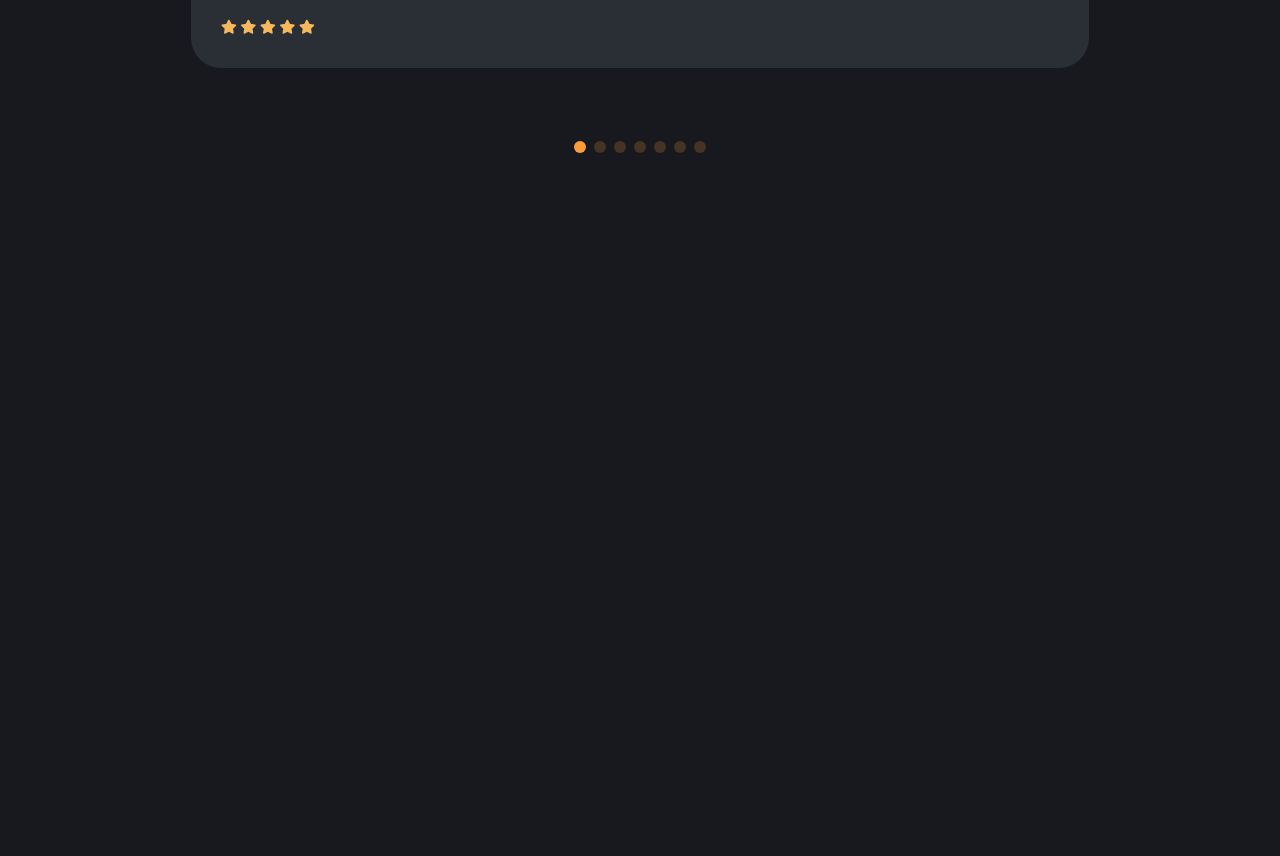
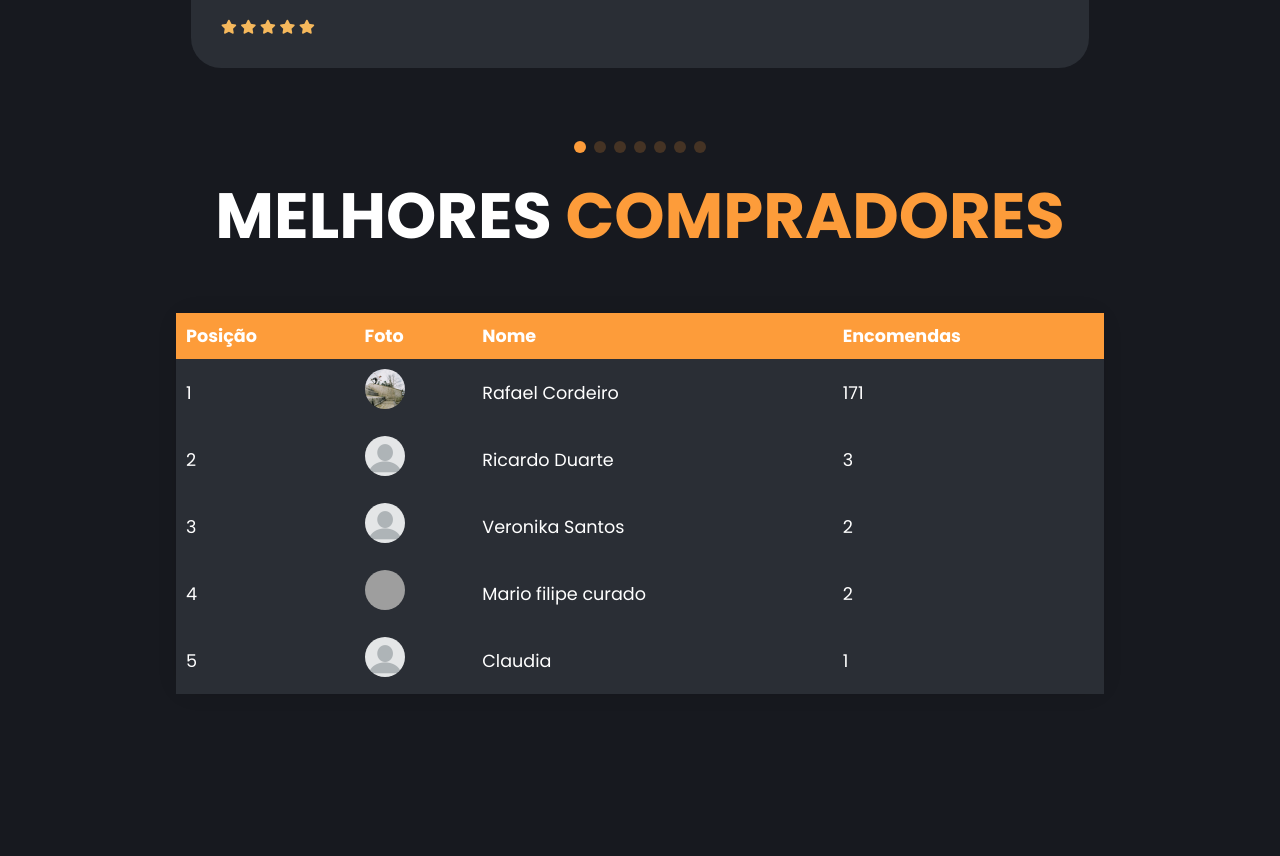
Before and after one commit to PAP-Claudia-e-Filhos-LDA/PAP-Claudia-e-Filhos-HTML, a PHP site: page /PAP-Claudia-e-Filhos-LDA/php/about.php in a window 1280 px wide. Shown: the part 1533-2389 px from the top of the page. Before the commit the page ends 1686 px from the top, so only its background shows below. Run offline with PHP 8.4, Linux system fonts and the light colour scheme; data comes from the database, SQL or seed files in the repository; grey boxes are pictures that could not be loaded.

Commit message:
leaderboard

```diff
--- /dev/null
+++ b/includes/buyers_inc.php
@@ -0,0 +1,50 @@
+<?php
+include('../includes/conn.php');
+
+// Função para obter o número de encomendas de um cliente
+function getNumeroEncomendas($userId, $db)
+{
+  $query = "SELECT COUNT(*) as numEncomendas FROM Encomendas WHERE id_clientes = :userid";
+  $stmt = $db->prepare($query);
+  $stmt->bindValue(':userid', $userId, SQLITE3_INTEGER);
+  $result = $stmt->execute();
+  $row = $result->fetchArray(SQLITE3_ASSOC);
+
+  return $row['numEncomendas'];
+}
+
+// Função para obter os 10 principais compradores
+function getTopBuyers($db)
+{
+  $query = "
+        SELECT
+            c.id_clientes,
+            c.username,
+            c.nome_cliente,
+            c.imagem_perfil,
+            COUNT(e.id_Encomendas) as numEncomendas
+        FROM
+            Clientes c
+        LEFT JOIN
+            Encomendas e
+        ON
+            c.id_clientes = e.id_clientes
+        GROUP BY
+            c.id_clientes
+        ORDER BY
+            numEncomendas DESC
+        LIMIT 5";
+
+  $stmt = $db->prepare($query);
+  $result = $stmt->execute();
+
+  $topBuyers = array();
+  while ($row = $result->fetchArray(SQLITE3_ASSOC)) {
+    $topBuyers[] = $row;
+  }
+
+  return $topBuyers;
+}
+
+// Obtendo os 10 principais compradores
+$topBuyers = getTopBuyers($db);
--- a/php/about.php
+++ b/php/about.php
@@ -13,11 +13,14 @@
       <!–– link para as fonts ––>
         <link rel="preconnect" href="https://fonts.googleapis.com" />
         <link rel="preconnect" href="https://fonts.gstatic.com" crossorigin />
-        <link href="https://fonts.googleapis.com/css2?family=Poppins:wght@400;500;600;700;800&display=swap" rel="stylesheet" />
+        <link href="https://fonts.googleapis.com/css2?family=Poppins:wght@400;500;600;700;800&display=swap"
+          rel="stylesheet" />
 
 
         <!–– CDN para os icons ––>
-          <link rel="stylesheet" href="https://cdnjs.cloudflare.com/ajax/libs/font-awesome/5.15.4/css/all.min.css" integrity="sha512-1ycn6IcaQQ40/MKBW2W4Rhis/DbILU74C1vSrLJxCq57o941Ym01SwNsOMqvEBFlcgUa6xLiPY/NS5R+E6ztJQ==" crossorigin="anonymous" referrerpolicy="no-referrer" />
+          <link rel="stylesheet" href="https://cdnjs.cloudflare.com/ajax/libs/font-awesome/5.15.4/css/all.min.css"
+            integrity="sha512-1ycn6IcaQQ40/MKBW2W4Rhis/DbILU74C1vSrLJxCq57o941Ym01SwNsOMqvEBFlcgUa6xLiPY/NS5R+E6ztJQ=="
+            crossorigin="anonymous" referrerpolicy="no-referrer" />
           <!–– CDN para o swiper ––>
             <link rel="stylesheet" href="https://cdn.jsdelivr.net/npm/swiper@11/swiper-bundle.min.css" />
 </head>
@@ -236,8 +239,44 @@
         </div>
       </div>
 
+
+
+
+
+      </div>
+      <div class="main-title hidden">
+        <h2>Melhores <span>Compradores</span><span class="bg-text"></span></h2>
+      </div>
+
+      <?php include('../includes/buyers_inc.php'); ?>
+
+      <table class="leaderboard hidden">
+        <thead>
+          <tr>
+            <th>Posição</th>
+            <th>Foto</th>
+            <th>Nome</th>
+            <th>Encomendas</th>
+          </tr>
+        </thead>
+        <tbody>
+          <?php
+          $position = 1;
+          foreach ($topBuyers as $buyer) {
+            echo "<tr>";
+            echo "<td>{$position}</td>";
+            echo "<td><img src='" . htmlspecialchars($buyer['imagem_perfil']) . "' alt='" . htmlspecialchars($buyer['nome_cliente']) . "'></td>";
+            echo "<td>" . htmlspecialchars($buyer['nome_cliente']) . "</td>";
+            echo "<td>" . htmlspecialchars($buyer['numEncomendas']) . "</td>";
+            echo "</tr>";
+            $position++;
+          }
+          ?>
+        </tbody>
+      </table>
+
+
     </section>
-
   </main>
 
   <div class="controls">
--- a/styles/style.css
+++ b/styles/style.css
@@ -1322,6 +1322,97 @@ button.submit:hover {
   color: var(--color-white); /* Cor do texto das opções */
 }
 
+.leaderboard {
+  margin: 50px auto;
+  width: 100%; /* Alterado para 100% para preencher o contêiner pai */
+  max-width: 1000px;
+  border-radius: 20px;
+  border-collapse: collapse;
+  box-shadow: 0 0 20px rgba(0, 0, 0, 0.1);
+  overflow-x: auto; /* Adicionado para rolagem horizontal em dispositivos menores */
+}
+
+.leaderboard th,
+.leaderboard td {
+  padding: 10px; /* Reduzido o padding para economizar espaço */
+  text-align: left;
+  background-color: var(--color-grey-5);
+  color: #fff;
+}
+
+.leaderboard th {
+  background-color: var(--color-secondary);
+}
+
+.leaderboard tr:nth-child(even) {
+  background-color: var(--color-grey-5);
+}
+
+.leaderboard tr:hover {
+  background-color: var(--color-grey-6);
+}
+
+.leaderboard img {
+  width: 40px; /* Reduzido o tamanho das imagens para economizar espaço */
+  height: 40px;
+  border-radius: 50%;
+  -o-object-fit: cover;
+     object-fit: cover;
+}
+
+@media (max-width: 768px) {
+  .leaderboard th,
+  .leaderboard td {
+    padding: 8px; /* Ajustes adicionais de padding para telas menores */
+  }
+  .leaderboard img {
+    width: 30px; /* Reduzido ainda mais o tamanho das imagens para telas menores */
+    height: 30px;
+  }
+}
+.card-container {
+  display: flex;
+  justify-content: space-around;
+  gap: 20px; /* Espaçamento entre os cards */
+}
+
+.card {
+  width: 300px;
+  padding: 20px;
+  border: 1px solid #ccc;
+  border-radius: 8px;
+  text-align: center;
+  box-shadow: 0 4px 8px rgba(0, 0, 0, 0.1);
+}
+
+.card img {
+  max-width: 100%;
+  border-radius: 8px;
+}
+
+.card h3 {
+  margin-top: 10px;
+  font-size: 1.5rem;
+}
+
+.card p {
+  color: #666;
+}
+
+.btn {
+  display: inline-block;
+  padding: 8px 16px;
+  background-color: #007bff; /* Cor do botão */
+  color: #fff;
+  text-decoration: none;
+  border-radius: 4px;
+  transition: background-color 0.3s ease;
+}
+
+.btn:hover {
+  background-color: #0056b3; /* Cor do botão ao passar o mouse */
+}
+
 .about-container .left-about p {
   padding-left: 0;
 }
--- a/styles/style.scss
+++ b/styles/style.scss
@@ -1380,4 +1380,95 @@ button.submit:hover {
   color: var(--color-white); /* Cor do texto das opções */
 }
 
+.leaderboard {
+  margin: 50px auto;
+  width: 100%; /* Alterado para 100% para preencher o contêiner pai */
+  max-width: 1000px;
+  border-radius: 20px;
+  border-collapse: collapse;
+  box-shadow: 0 0 20px rgba(0, 0, 0, 0.1);
+  overflow-x: auto; /* Adicionado para rolagem horizontal em dispositivos menores */
+}
+
+.leaderboard th,
+.leaderboard td {
+  padding: 10px; /* Reduzido o padding para economizar espaço */
+  text-align: left;
+  background-color: var(--color-grey-5);
+  color: #fff;
+}
+
+.leaderboard th {
+  background-color: var(--color-secondary);
+}
+
+.leaderboard tr:nth-child(even) {
+  background-color: var(--color-grey-5);
+}
+
+.leaderboard tr:hover {
+  background-color: var(--color-grey-6);
+}
+
+.leaderboard img {
+  width: 40px; /* Reduzido o tamanho das imagens para economizar espaço */
+  height: 40px;
+  border-radius: 50%;
+  object-fit: cover;
+}
+
+@media (max-width: 768px) {
+  .leaderboard th,
+  .leaderboard td {
+    padding: 8px; /* Ajustes adicionais de padding para telas menores */
+  }
+
+  .leaderboard img {
+    width: 30px; /* Reduzido ainda mais o tamanho das imagens para telas menores */
+    height: 30px;
+  }
+}
+
+.card-container {
+  display: flex;
+  justify-content: space-around;
+  gap: 20px; /* Espaçamento entre os cards */
+}
+
+.card {
+  width: 300px;
+  padding: 20px;
+  border: 1px solid #ccc;
+  border-radius: 8px;
+  text-align: center;
+  box-shadow: 0 4px 8px rgba(0, 0, 0, 0.1);
+}
+
+.card img {
+  max-width: 100%;
+  border-radius: 8px;
+}
+
+.card h3 {
+  margin-top: 10px;
+  font-size: 1.5rem;
+}
+
+.card p {
+  color: #666;
+}
+
+.btn {
+  display: inline-block;
+  padding: 8px 16px;
+  background-color: #007bff; /* Cor do botão */
+  color: #fff;
+  text-decoration: none;
+  border-radius: 4px;
+  transition: background-color 0.3s ease;
+}
+
+.btn:hover {
+  background-color: #0056b3; /* Cor do botão ao passar o mouse */
+}
 @import "./media";
```
Also changed, not shown: 1 other file.
